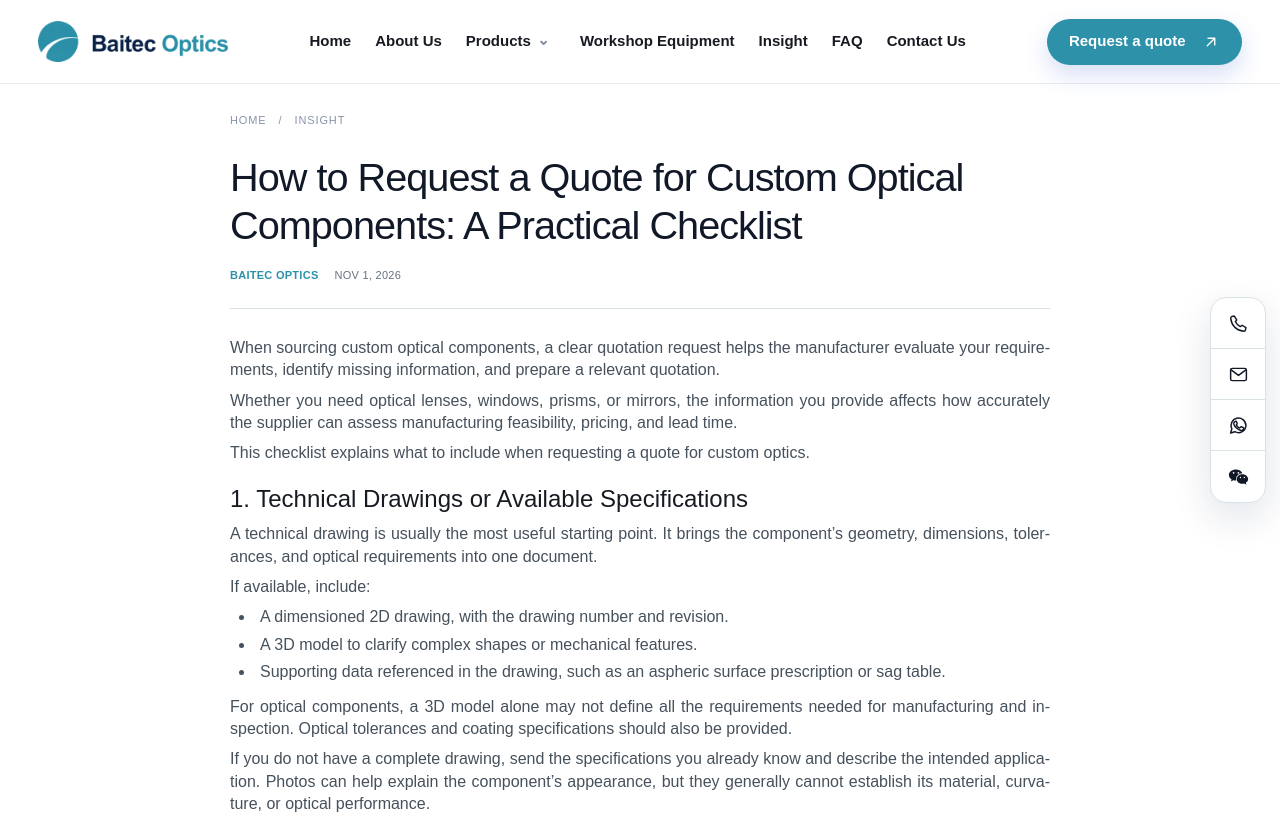
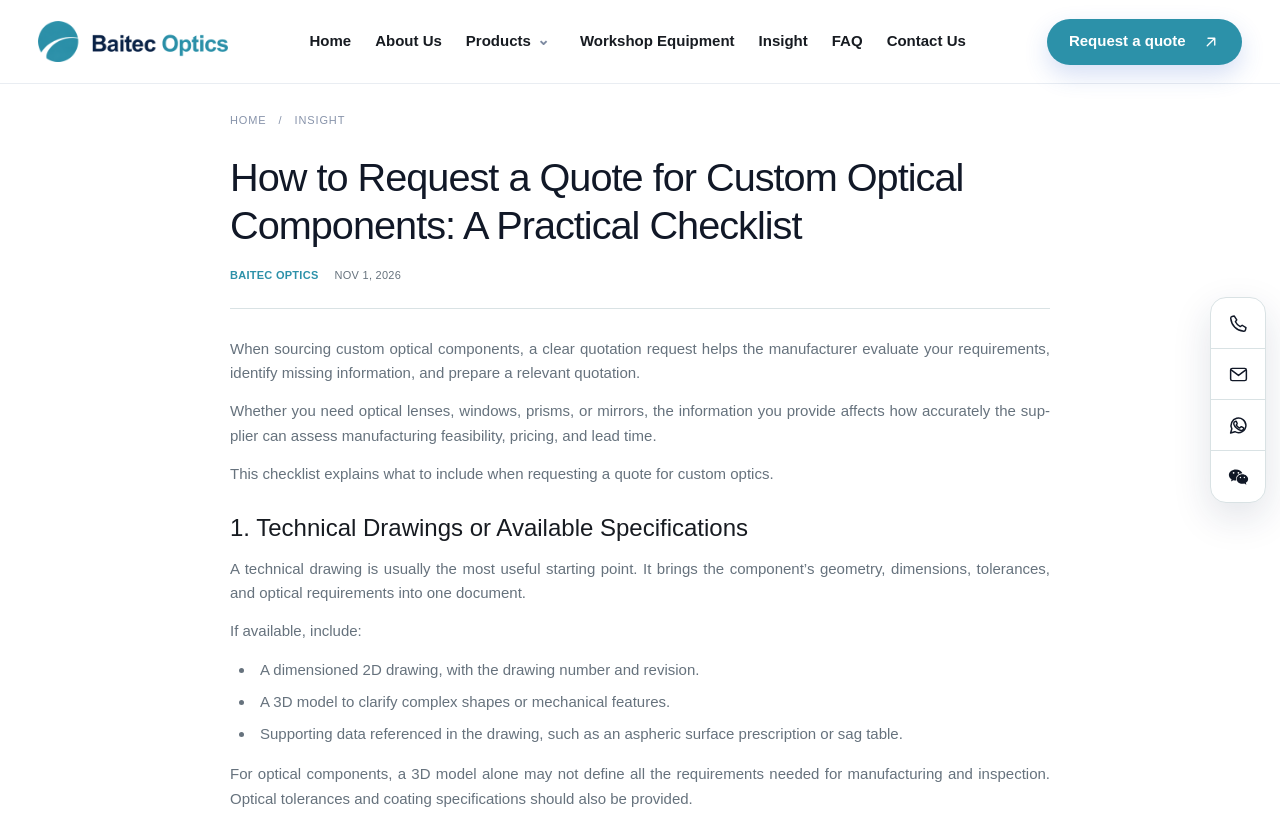
Before and after one commit to ztcc93-tech/baitec-optics, a Next.js app: page /insight/how-to-request-a-quote-for-custom-optical-components in a window 1280 px wide. Shown: the top 814 px of the page. Built offline with nearby package versions, Linux system fonts and the light colour scheme.

Commit message:
Align Insight body typography and spacing with About Us (GPT Site v154)

```diff
--- a/app/globals.css
+++ b/app/globals.css
@@ -800,6 +800,7 @@ h1 em { font-style:normal; color:#2c91a9; }
 /* Article reading layout */
 .insight-article{box-sizing:border-box;width:88%;max-width:820px;padding:28px 0 54px}.insight-article .breadcrumb{font-size:11px;margin:0 0 24px}.insight-article header{margin:0 0 28px;padding-bottom:24px;border-bottom:1px solid var(--line)}.insight-article h1{font-size:clamp(29px,3.1vw,40px);line-height:1.22;letter-spacing:-.025em;margin:0 0 18px}.insight-article header .insight-card-meta{display:flex;font-size:11px;gap:16px;letter-spacing:.025em}.insight-prose section{margin:0 0 32px}.insight-prose h2{font-size:24px;line-height:1.35;margin:0 0 16px}.insight-prose p,.insight-prose ul,.insight-prose ol{font-size:16px;line-height:1.85;color:#46515c}.insight-prose p{margin:0 0 18px}.insight-prose ul{list-style:disc}.insight-prose ol{list-style:decimal}.insight-prose ul,.insight-prose ol{padding-left:25px;margin:0 0 22px}.insight-prose li{margin-bottom:12px;padding-left:5px}.insight-prose strong{color:#202b38}.insight-article .insight-cover{display:block;width:100%;height:auto;max-height:none;object-fit:contain;margin:36px 0 0;border-radius:3px}
 @media(max-width:600px){.insight-article{width:86%;padding-top:22px}.insight-article h1{font-size:29px}.insight-prose h2{font-size:22px}.insight-prose p,.insight-prose ul,.insight-prose ol{font-size:15px;line-height:1.8}.insight-article header{margin-bottom:24px}.insight-article .insight-cover{margin-top:28px}}
-/* Compact, justified article text */
-.insight-prose p,.insight-prose ul,.insight-prose ol{line-height:1.4;text-align:justify;text-justify:inter-word;hyphens:auto}.insight-prose p{margin-bottom:8px}.insight-prose section{margin-bottom:18px}.insight-prose h2{margin-bottom:8px}.insight-prose ul,.insight-prose ol{margin-bottom:12px}.insight-prose li{margin-bottom:5px}
-@media(max-width:600px){.insight-prose p,.insight-prose ul,.insight-prose ol{line-height:1.4}}
+/* Insight body typography aligned with About Us. */
+.insight-prose p,.insight-prose ul,.insight-prose ol{font-family:Arial,Helvetica,sans-serif;font-size:15px;font-weight:400;line-height:1.62;color:var(--muted);text-align:justify;text-justify:inter-word;hyphens:auto}
+.insight-prose p{margin-bottom:14px}.insight-prose section{margin-bottom:26px}.insight-prose h2{margin-bottom:12px}.insight-prose ul,.insight-prose ol{margin-bottom:16px}.insight-prose li{margin-bottom:8px}
+@media(max-width:600px){.insight-prose p,.insight-prose ul,.insight-prose ol{font-size:15px;line-height:1.62}}
```
